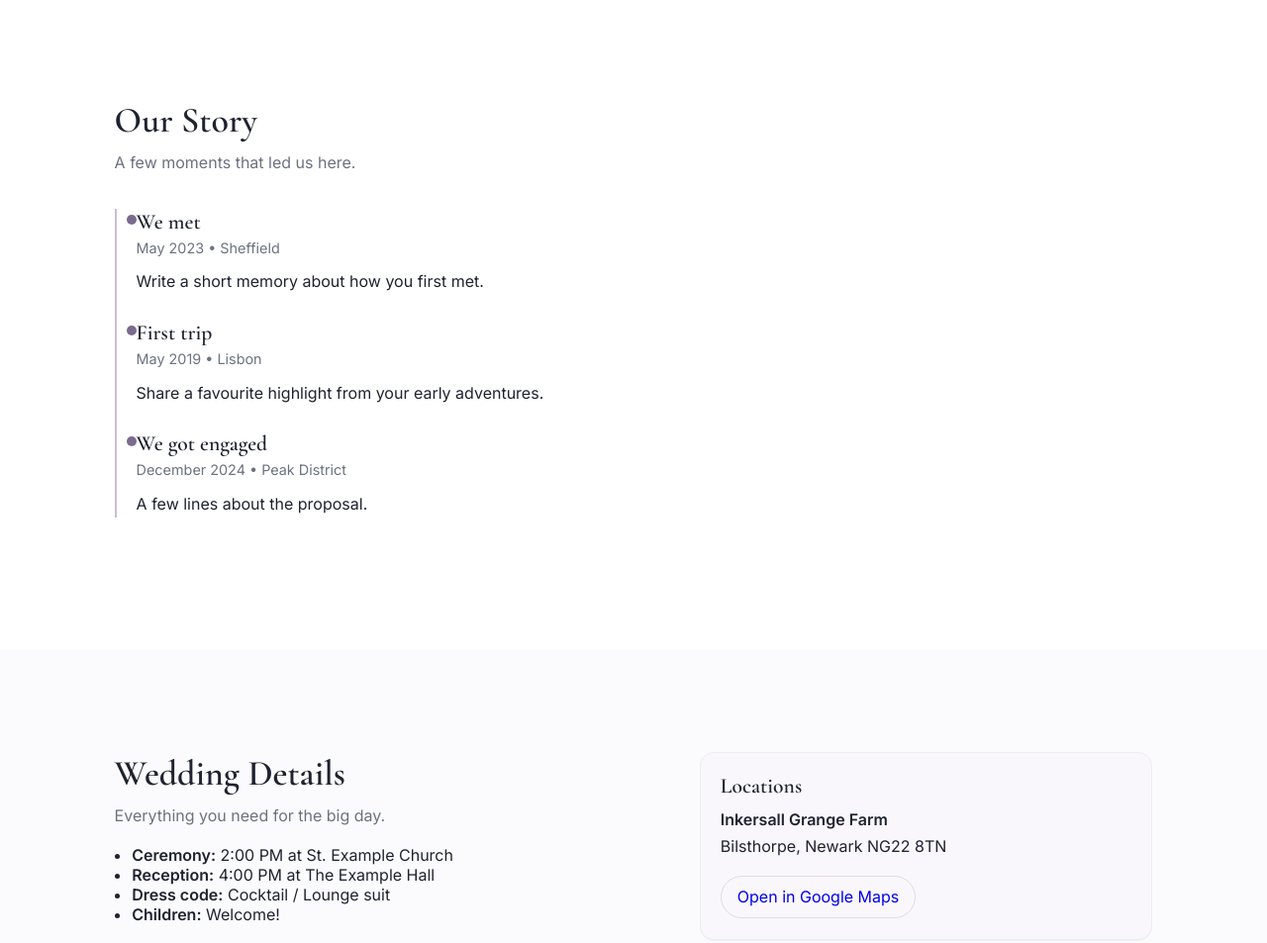
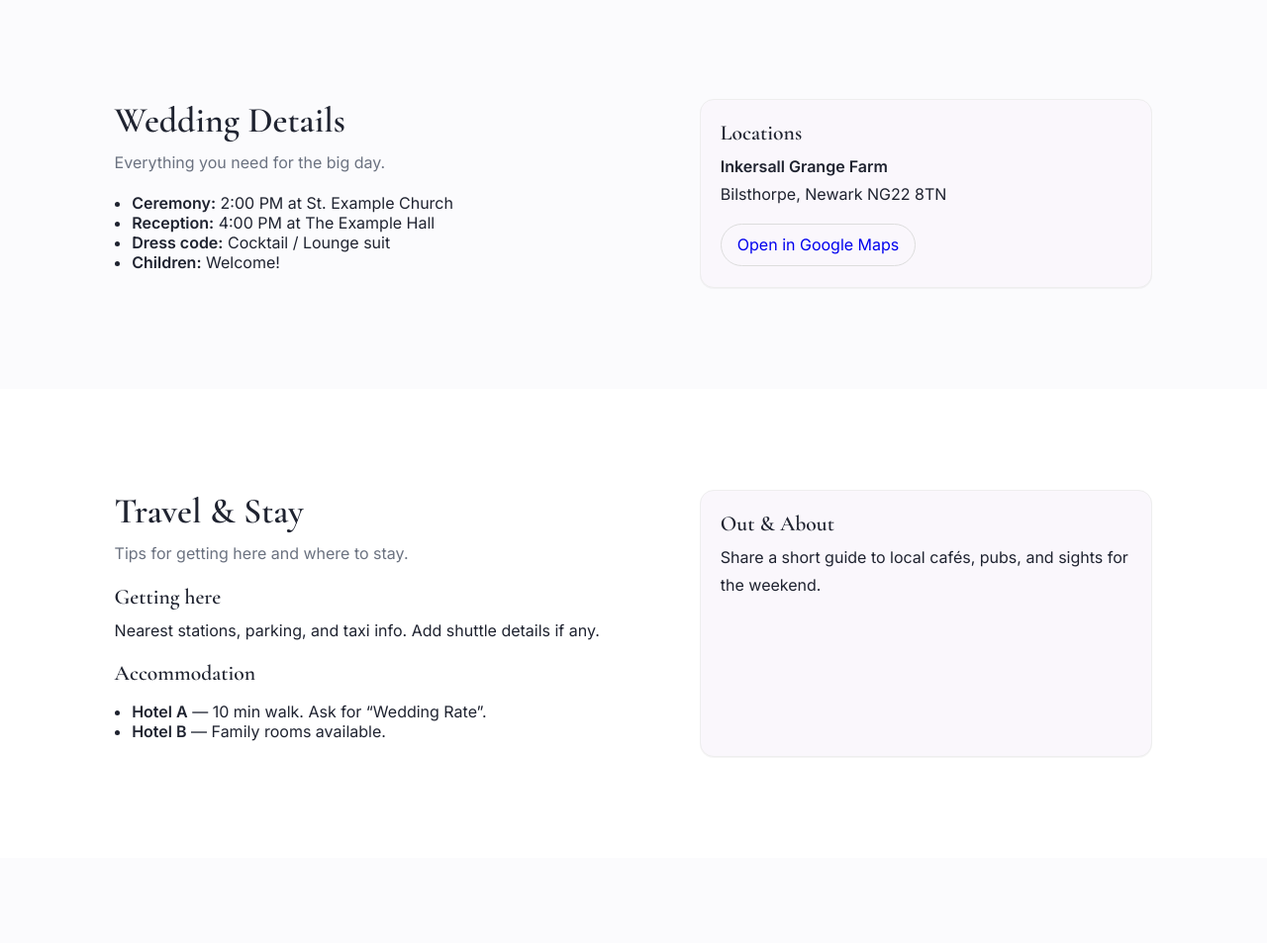
Before and after one commit to kieranj1994/Wedding-site-, a plain HTML site: page index.html in a window 1280 px wide. Shown: the part 865-1818 px from the top of the page at 99% size. Drawn offline with nearby package versions, Linux system fonts and the light colour scheme; files whose address does not match are found by name.

Commit message:
Remove 'Our Story' section from index.html
Removed the 'Our Story' section and its content from the HTML.

```diff
--- a/index.html
+++ b/index.html
@@ -14,7 +14,6 @@
   <header class="nav">
     <a href="#home" class="brand">Kieran & Ciara</a>
     <nav>
-      <a href="#story">Our Story</a>
       <a href="#details">Details</a>
       <a href="#travel">Travel</a>
       <a href="#party">Wedding Party</a>
@@ -34,39 +33,6 @@
   </section>
 
   <main>
-    <section id="story" class="section">
-      <div class="container">
-        <h2>Our Story</h2>
-        <p class="lead">A few moments that led us here.</p>
-        <div class="timeline">
-          <div class="t-item">
-            <div class="t-dot"></div>
-            <div class="t-content">
-              <h3>We met</h3>
-              <p class="t-meta">May 2023 • Sheffield</p>
-              <p>Write a short memory about how you first met.</p>
-            </div>
-          </div>
-          <div class="t-item">
-            <div class="t-dot"></div>
-            <div class="t-content">
-              <h3>First trip</h3>
-              <p class="t-meta">May 2019 • Lisbon</p>
-              <p>Share a favourite highlight from your early adventures.</p>
-            </div>
-          </div>
-          <div class="t-item">
-            <div class="t-dot"></div>
-            <div class="t-content">
-              <h3>We got engaged</h3>
-              <p class="t-meta">December 2024 • Peak District</p>
-              <p>A few lines about the proposal.</p>
-            </div>
-          </div>
-        </div>
-      </div>
-    </section>
-
     <section id="details" class="section alt">
       <div class="container two-col">
         <div>
```
